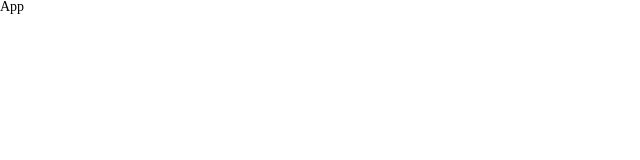
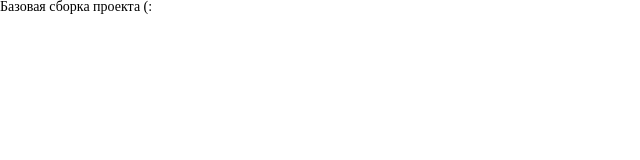
Before and after one commit to IgorDobryansky/final_project, a React (Vite) app: page / in a window 1280 px wide. Shown: the top 160 px of the page, without its empty margins (0-640 px from the left). Built offline with nearby package versions, Linux system fonts and the light colour scheme.

Commit message:
fix project auto-deploy

```diff
--- a/src/App.jsx
+++ b/src/App.jsx
@@ -2,7 +2,7 @@ import React from 'react';
 import './assets/styles/style.scss';
 
 function App() {
-  return <div>App</div>;
+  return <div>Базовая сборка проекта (:</div>;
 }
 
 export default App;
--- a/vite.config.js
+++ b/vite.config.js
@@ -16,5 +16,5 @@ export default defineConfig({
     port: 8383 // port
   },
   plugins: [react()], // vite plugins
-  base: '/final_project/'
+  base: '/final_project/' // configure path to auto-deploy process
 });
```
